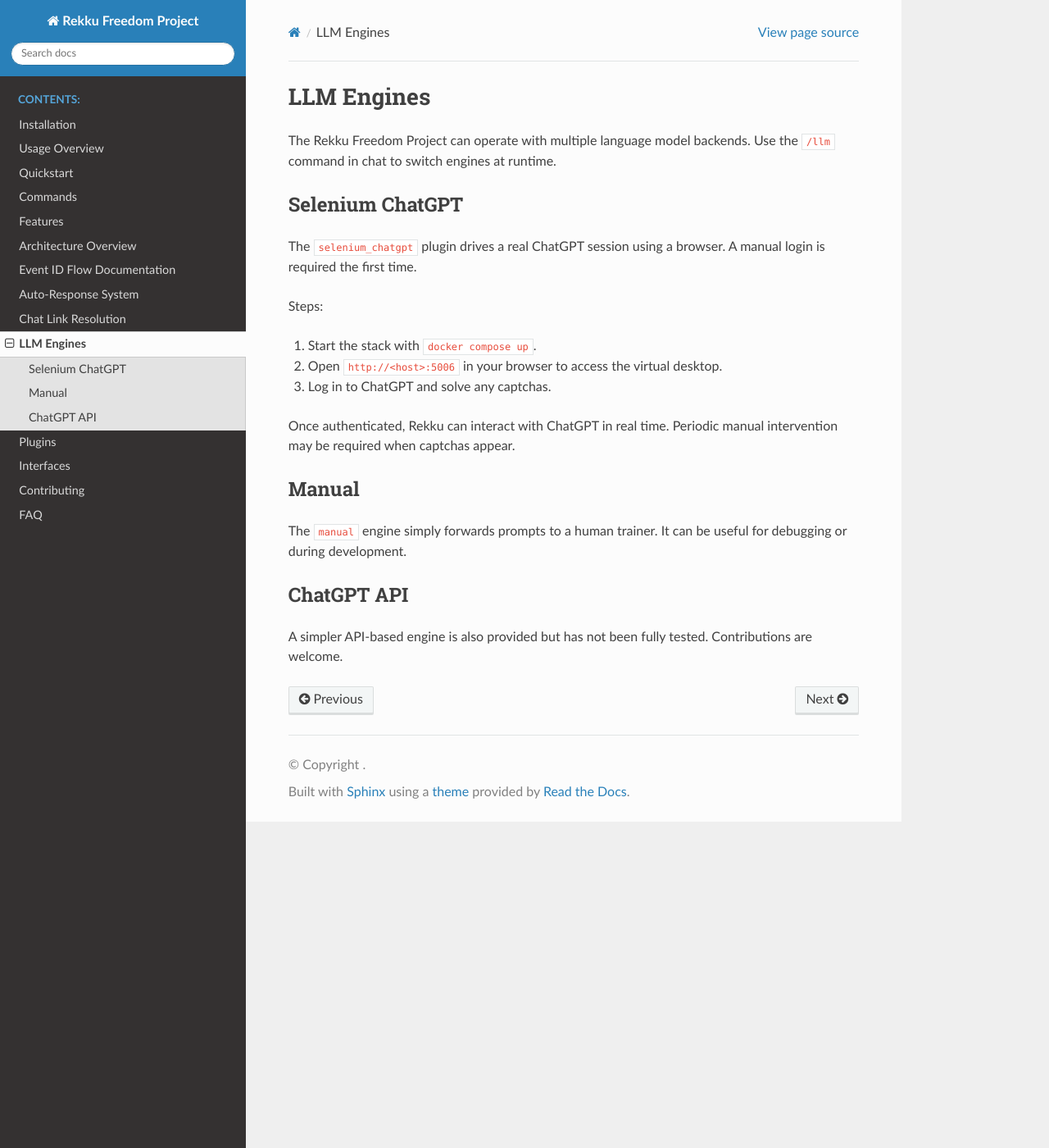
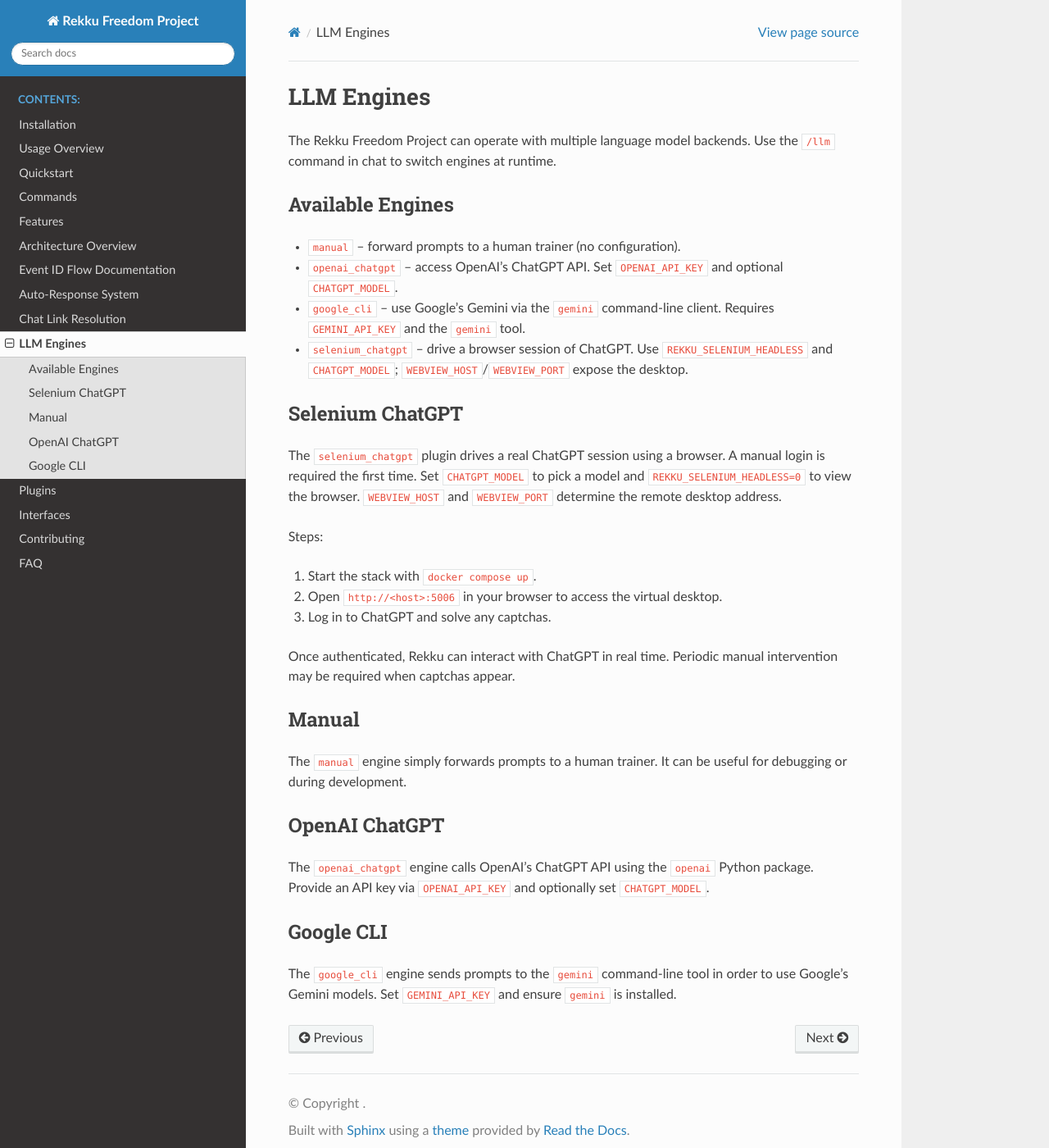
Before and after one commit to XargonWan/Rekku_Freedom_Project, a Sphinx documentation site: the page built from docs/llm_engines.rst, in a window 1280 px wide and 1400 px high. Shown: the whole window at 82% size. Built offline with Sphinx 7.4.7 and the Read the Docs theme 3.1.0, drawn with Linux system fonts in a browser that asks for light colours.

Commit message:
docs: add configuration details for interfaces, plugins, and LLMs

```diff
--- a/docs/llm_engines.rst
+++ b/docs/llm_engines.rst
@@ -3,10 +3,18 @@
 
 The Rekku Freedom Project can operate with multiple language model backends. Use the ``/llm`` command in chat to switch engines at runtime.
 
+Available Engines
+-----------------
+
+* ``manual`` – forward prompts to a human trainer (no configuration).
+* ``openai_chatgpt`` – access OpenAI's ChatGPT API.  Set ``OPENAI_API_KEY`` and optional ``CHATGPT_MODEL``.
+* ``google_cli`` – use Google's Gemini via the ``gemini`` command-line client.  Requires ``GEMINI_API_KEY`` and the ``gemini`` tool.
+* ``selenium_chatgpt`` – drive a browser session of ChatGPT.  Use ``REKKU_SELENIUM_HEADLESS`` and ``CHATGPT_MODEL``; ``WEBVIEW_HOST``/``WEBVIEW_PORT`` expose the desktop.
+
 Selenium ChatGPT
 ----------------
 
-The ``selenium_chatgpt`` plugin drives a real ChatGPT session using a browser. A manual login is required the first time.
+The ``selenium_chatgpt`` plugin drives a real ChatGPT session using a browser. A manual login is required the first time.  Set ``CHATGPT_MODEL`` to pick a model and ``REKKU_SELENIUM_HEADLESS=0`` to view the browser. ``WEBVIEW_HOST`` and ``WEBVIEW_PORT`` determine the remote desktop address.
 
 Steps:
 
@@ -21,7 +29,13 @@
 
 The ``manual`` engine simply forwards prompts to a human trainer. It can be useful for debugging or during development.
 
-ChatGPT API
------------
+OpenAI ChatGPT
+--------------
 
-A simpler API-based engine is also provided but has not been fully tested. Contributions are welcome.
+The ``openai_chatgpt`` engine calls OpenAI's ChatGPT API using the ``openai`` Python package.
+Provide an API key via ``OPENAI_API_KEY`` and optionally set ``CHATGPT_MODEL``.
+
+Google CLI
+----------
+
+The ``google_cli`` engine sends prompts to the ``gemini`` command-line tool in order to use Google's Gemini models.  Set ``GEMINI_API_KEY`` and ensure ``gemini`` is installed.
```
Also changed, not shown: docs/interfaces.rst (+13 -0 lines), docs/plugins.rst (+20 -1 lines).
